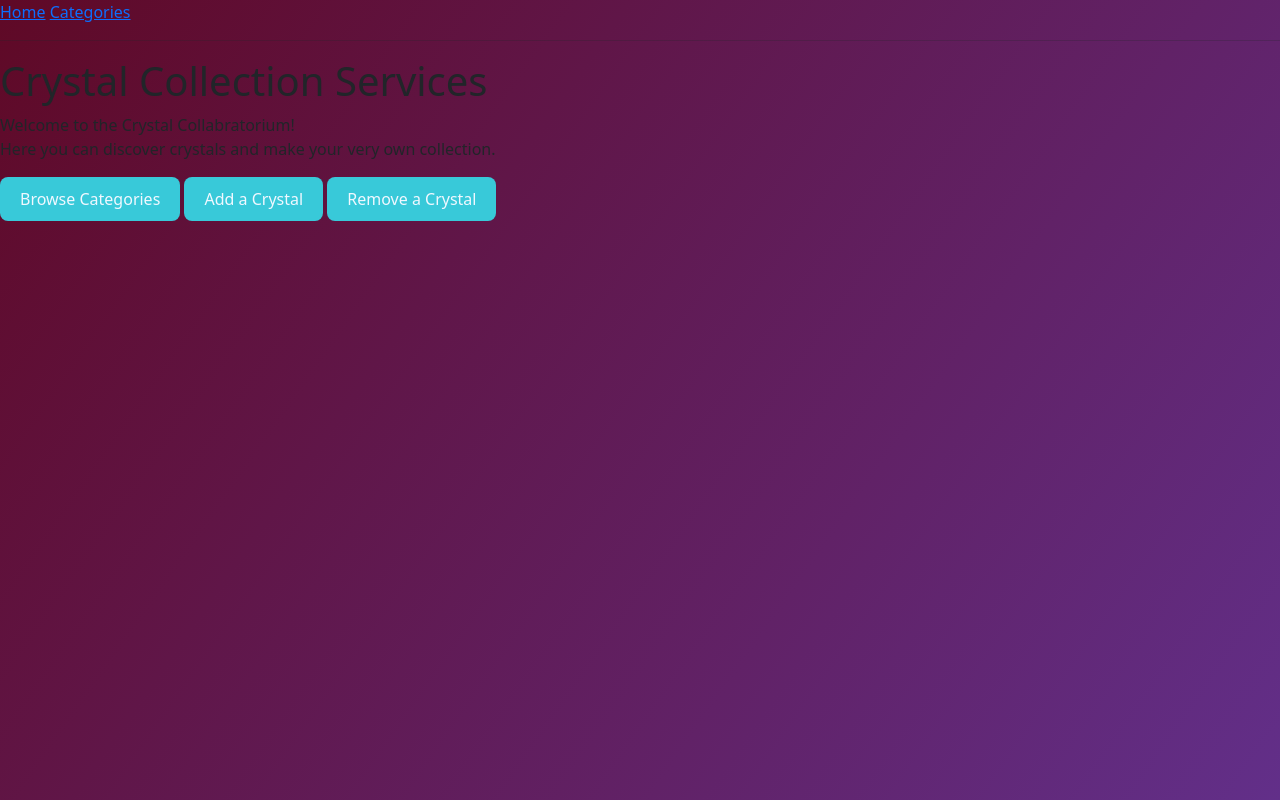
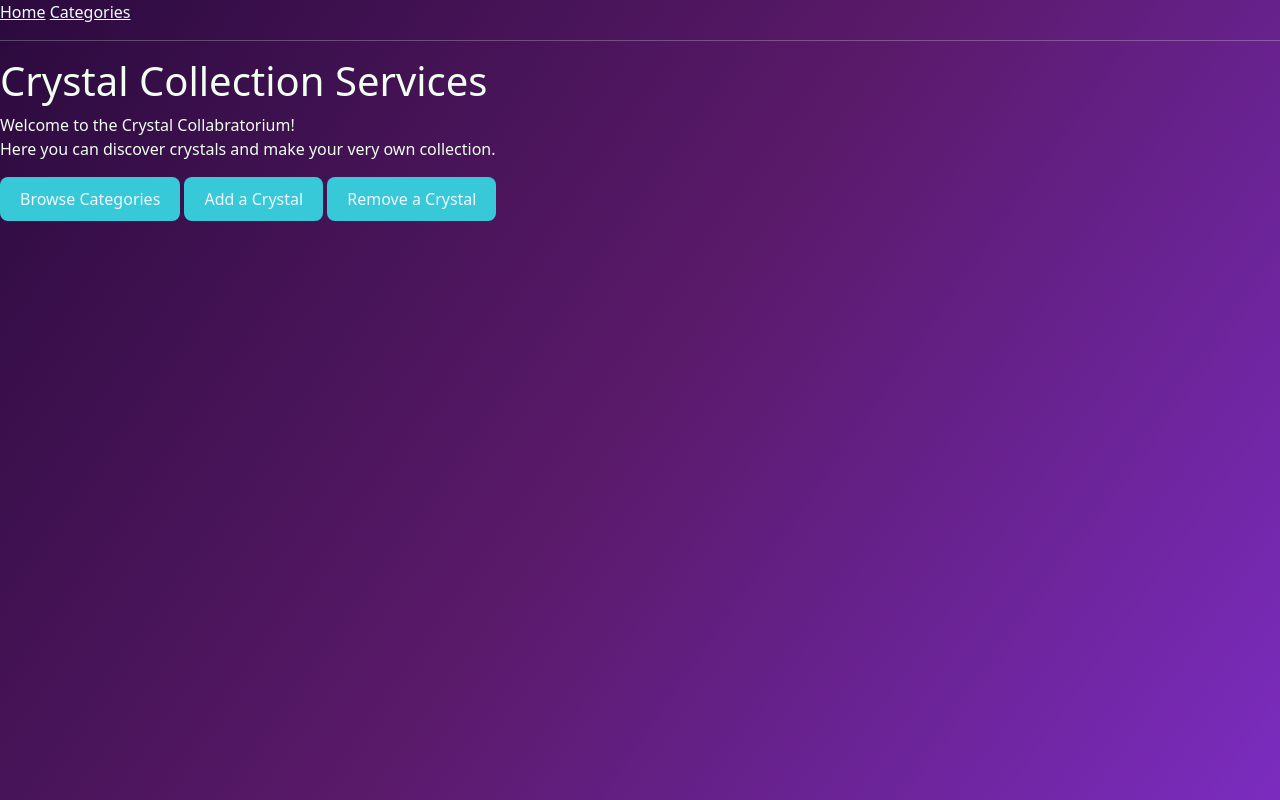
Before and after one commit to Wandalea/APProject, a Flask app: page / in a window 1280 px wide. Run offline with Flask 3, Linux system fonts and the light colour scheme; some libraries are stand-ins or nearby versions.

```diff
--- a/static/css/style.css
+++ b/static/css/style.css
@@ -1,8 +1,12 @@
 body {
-    background: linear-gradient(125deg, #5f0926, #622f89 );
+    background: linear-gradient(125deg, #2b0a3d, #5a1a6a, #7b2cbf);
     min-height: 100vh;
+    color: honeydew
 }
 
+a {
+    color: azure;
+}
 .page {
     padding: 30px;
     text-align: center;
```
